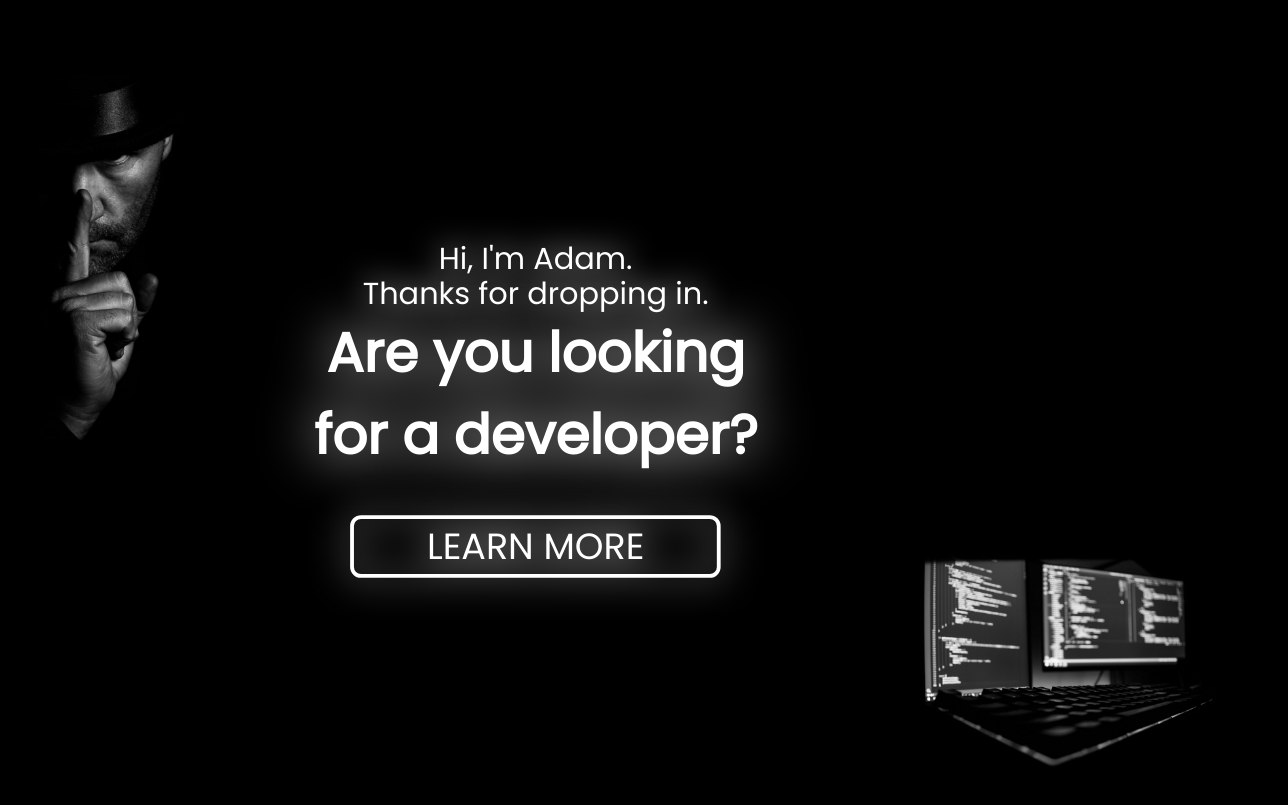
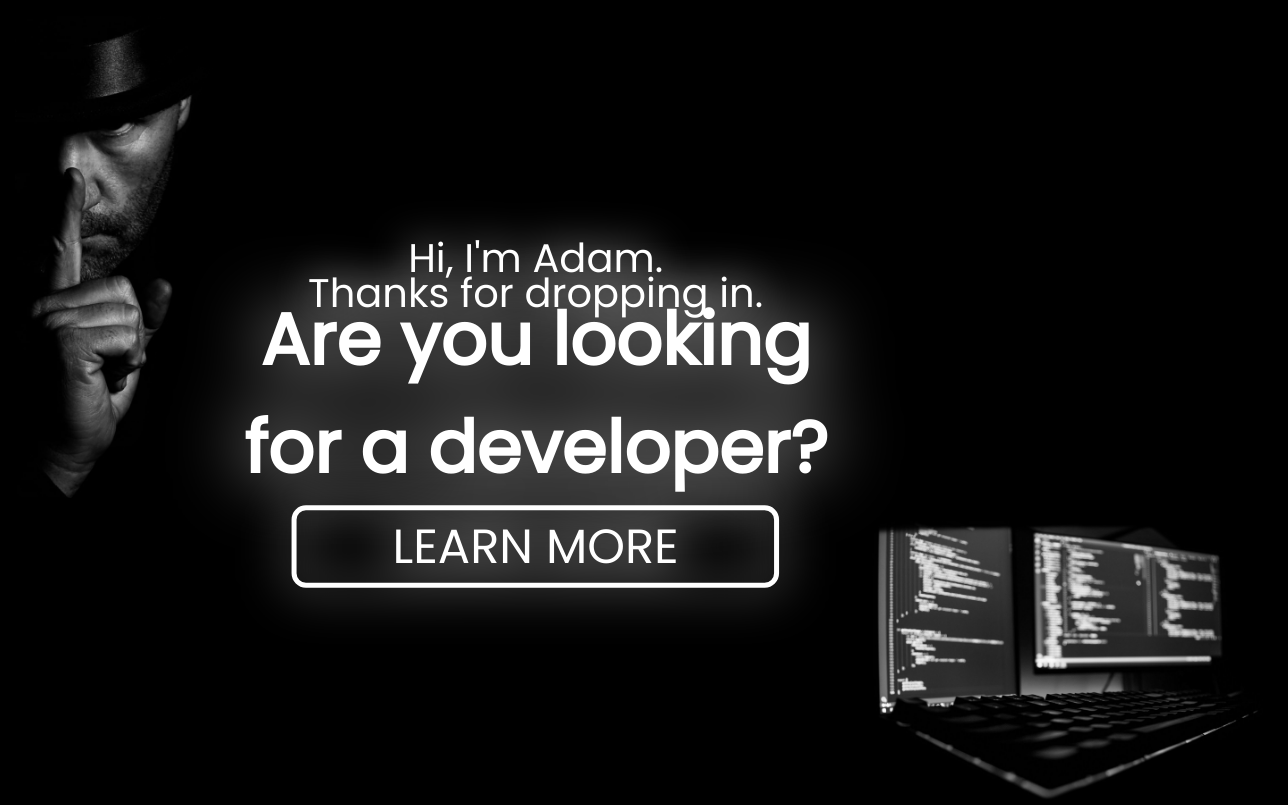
Before and after one commit to AdamWandoch/adamwandoch.com, a PHP site: page /new_intro.html in a window 1536 px wide; the page is wider, and only the part inside the window is pictured. Shown: that part, without its empty margins (232-1520 px from the left). Before the commit the page ends 766 px from the top of that part, so only its background shows below. Run offline with PHP 8.4, Linux system fonts and the light colour scheme.

Commit message:
layout fixed for new main landing page

```diff
--- a/css/new_intro_style.css
+++ b/css/new_intro_style.css
@@ -13,6 +13,8 @@
 body,
 html {
   height: 100%;
+  max-width: 100%;
+  overflow-x: hidden;
 }
 
 body {
@@ -23,13 +25,16 @@ body {
   margin: 0 10%;
 }
 
-a, a:hover, a:visited {
+a,
+a:hover,
+a:visited {
   text-decoration: none;
   color: unset;
 }
 
 main {
   height: 100%;
+  max-width: 100%;
   display: grid;
   grid: 1fr 1fr 1fr;
   gap: 0;
@@ -58,10 +63,10 @@ article {
   z-index: 1;
 }
 
-section, aside {
+section,
+aside {
   justify-self: center;
 }
-
 
 h1 {
   margin-top: 5%;
@@ -154,7 +159,7 @@ h1 {
   p,
   #cta,
   img {
-    transform: scale(190%);
+    transform: scale(250%);
   }
 }
 
@@ -163,6 +168,6 @@ h1 {
   p,
   #cta,
   img {
-    transform: scale(220%);
+    transform: scale(300%);
   }
 }
```
